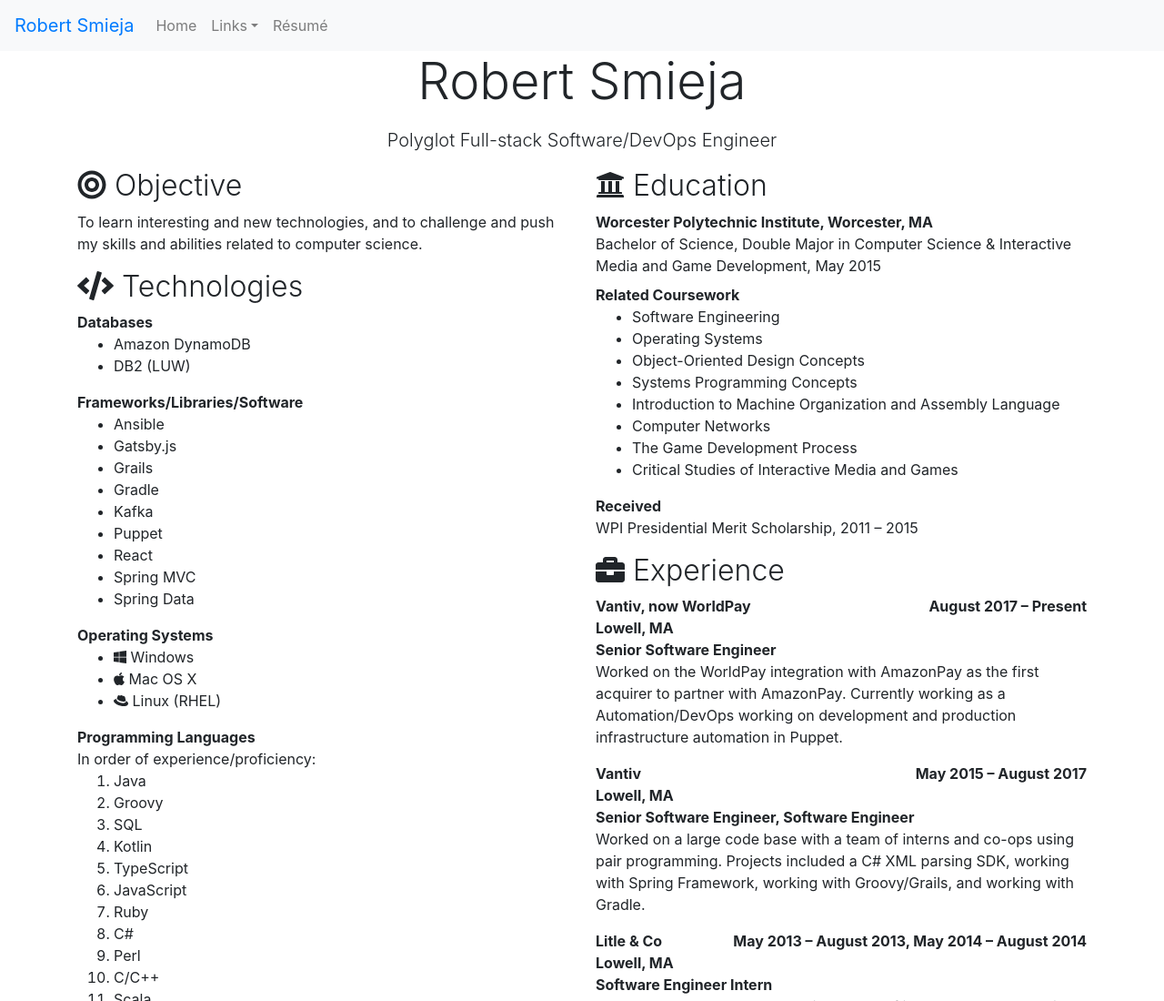
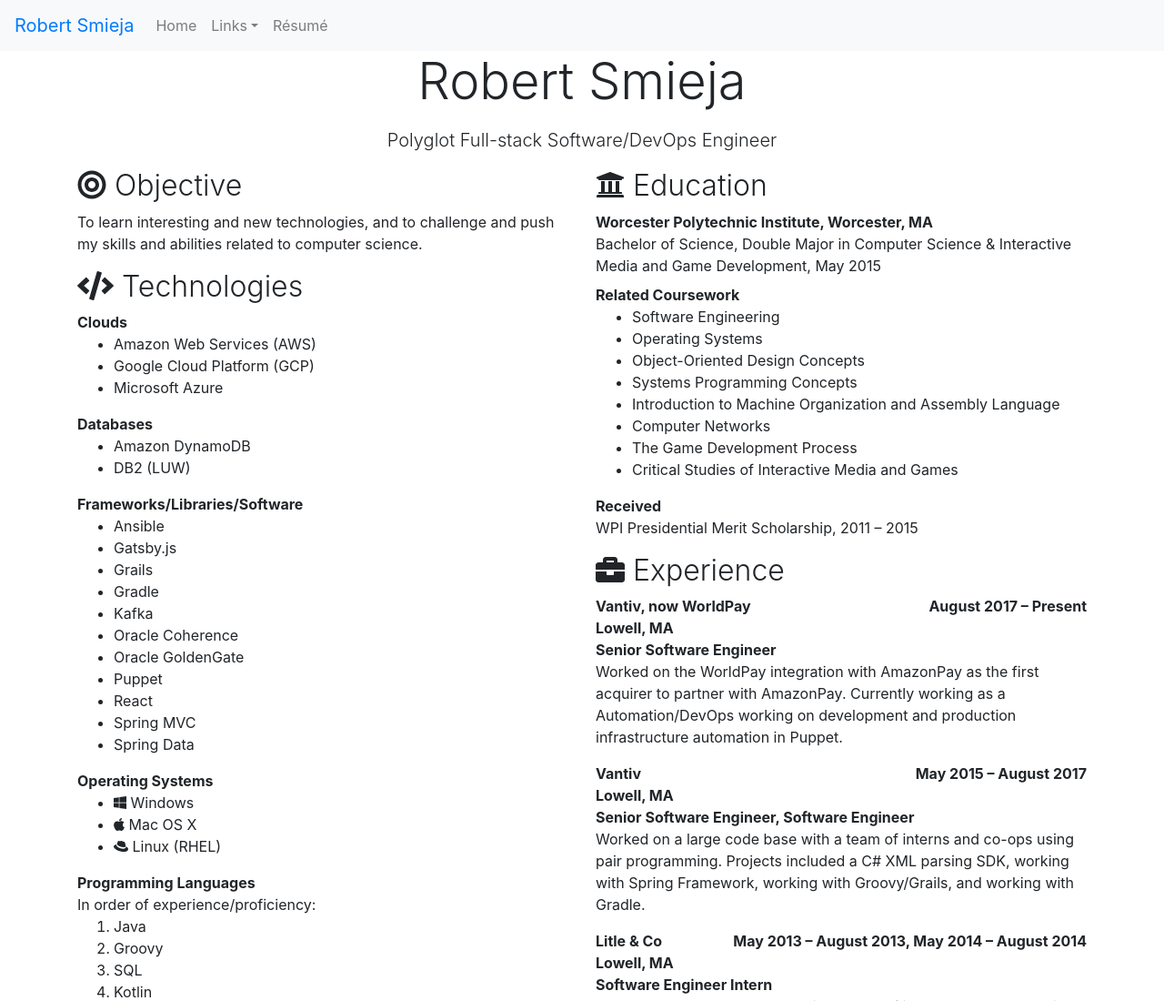
Before and after one commit to robertsmieja/robertsmieja.com, a Gatsby site: page /resume in a window 1280 px wide. Shown: the top 1100 px of the page at 91% size. Built offline with nearby package versions, Linux system fonts and the light colour scheme; Gatsby itself is replaced by a stand-in of ours.

Commit message:
Update technology section of resume

```diff
--- a/src/components/resume/technology.tsx
+++ b/src/components/resume/technology.tsx
@@ -1,6 +1,7 @@
 import { faCode } from "@fortawesome/free-solid-svg-icons"
 import { FontAwesomeIcon } from "@fortawesome/react-fontawesome"
 import React from "react"
+import Clouds from "./technology/clouds"
 import Databases from "./technology/databases"
 import Frameworks from "./technology/frameworks"
 import OperatingSystems from "./technology/operatingSystems"
@@ -11,6 +12,7 @@
     <h2 className="font-weight-light">
       <FontAwesomeIcon icon={faCode} /> Technologies
     </h2>
+    <Clouds />
     <Databases />
     <Frameworks />
     <OperatingSystems />
--- /dev/null
+++ b/src/components/resume/technology/clouds.tsx
@@ -0,0 +1,16 @@
+import React from "react"
+
+const Clouds = () => (
+  <dl>
+    <dt>Clouds</dt>
+    <dd>
+      <ul>
+        <li>Amazon Web Services (AWS)</li>
+        <li>Google Cloud Platform (GCP)</li>
+        <li>Microsoft Azure</li>
+      </ul>
+    </dd>
+  </dl>
+)
+
+export default Clouds
--- a/src/components/resume/technology/frameworks.tsx
+++ b/src/components/resume/technology/frameworks.tsx
@@ -10,6 +10,8 @@
         <li>Grails</li>
         <li>Gradle</li>
         <li>Kafka</li>
+        <li>Oracle Coherence</li>
+        <li>Oracle GoldenGate</li>
         <li>Puppet</li>
         <li>React</li>
         <li>Spring MVC</li>
```
